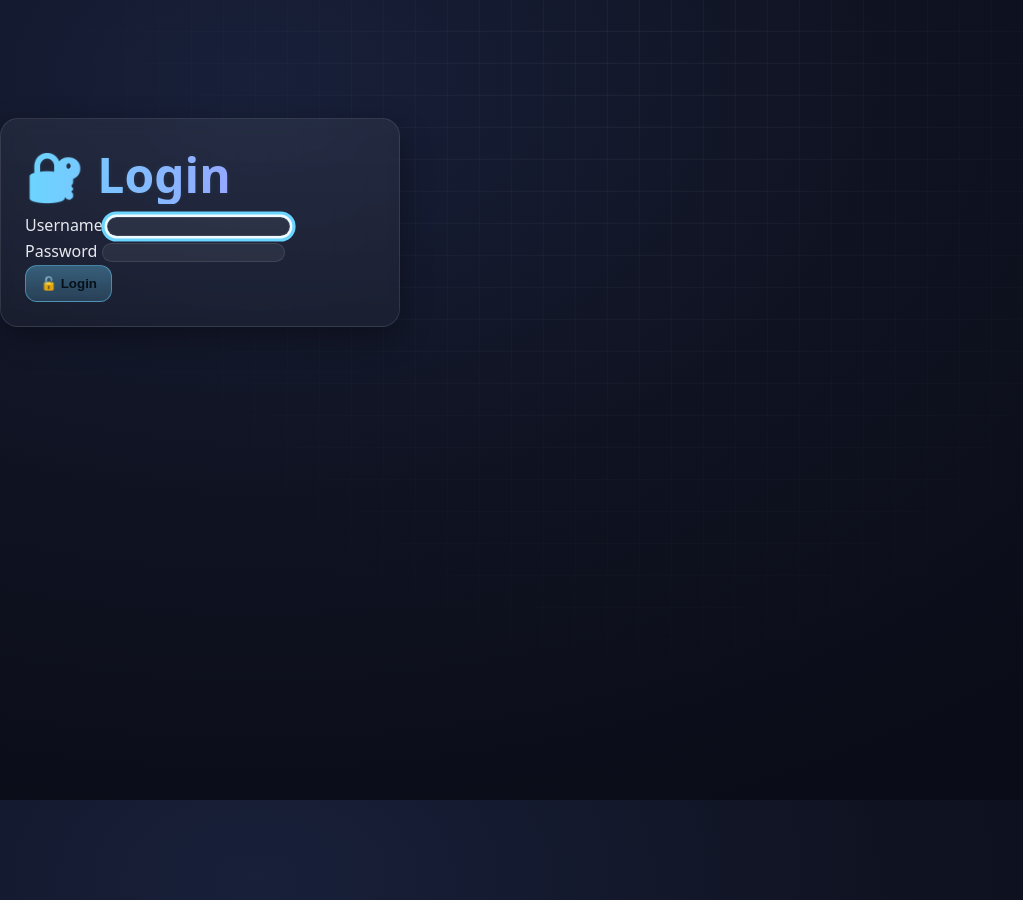
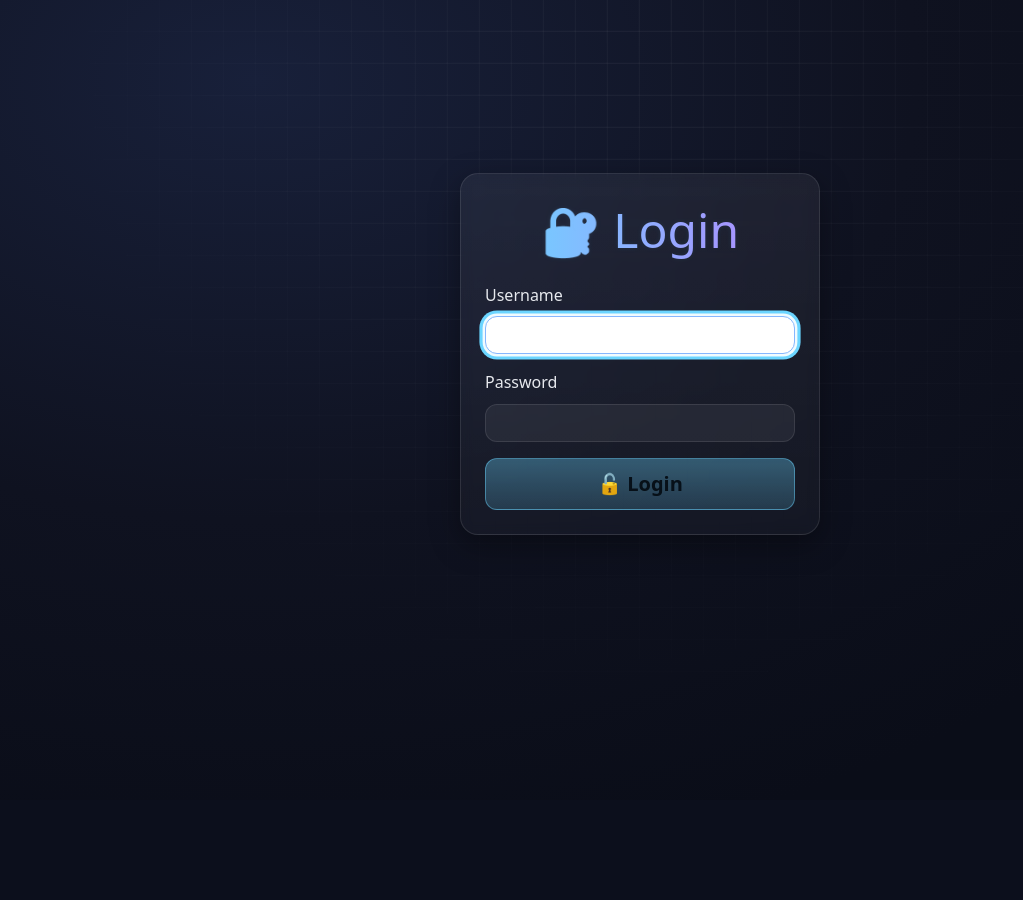
Before and after one commit to ishkabar/ogurbot-sentinel, an ASP.NET Core app: page /Login in a window 1280 px wide. Shown: the whole page, without its empty margins (0-1023 px from the left). After the commit the page ends 535 px from the top, so only its background shows below. Run offline with ASP.NET Core 8, Linux system fonts and the light colour scheme.

Commit message:
Login centerr

```diff
--- a/src/Ogur.Sentinel.Api/Pages/Login.cshtml
+++ b/src/Ogur.Sentinel.Api/Pages/Login.cshtml
@@ -11,10 +11,20 @@
     <meta charset="utf-8" />
     <meta name="viewport" content="width=device-width, initial-scale=1.0" />
     <title>Login - Respawn Settings</title>
+    <link rel="stylesheet" href="~/lib/bootstrap/dist/css/bootstrap.min.css" />
     <link rel="stylesheet" href="~/css/site.css" />
+    <style>
+        body {
+            display: flex;
+            justify-content: center;
+            align-items: center;
+            min-height: 100vh;
+            margin: 0;
+        }
+    </style>
 </head>
 <body>
-<div class="container" style="max-width: 400px; margin-top: 100px;">
+<div style="width: 100%; max-width: 400px; padding: 20px;">
     <div class="main-block card">
         <h1 class="text-center mb-4">🔐 Login</h1>
 
```
